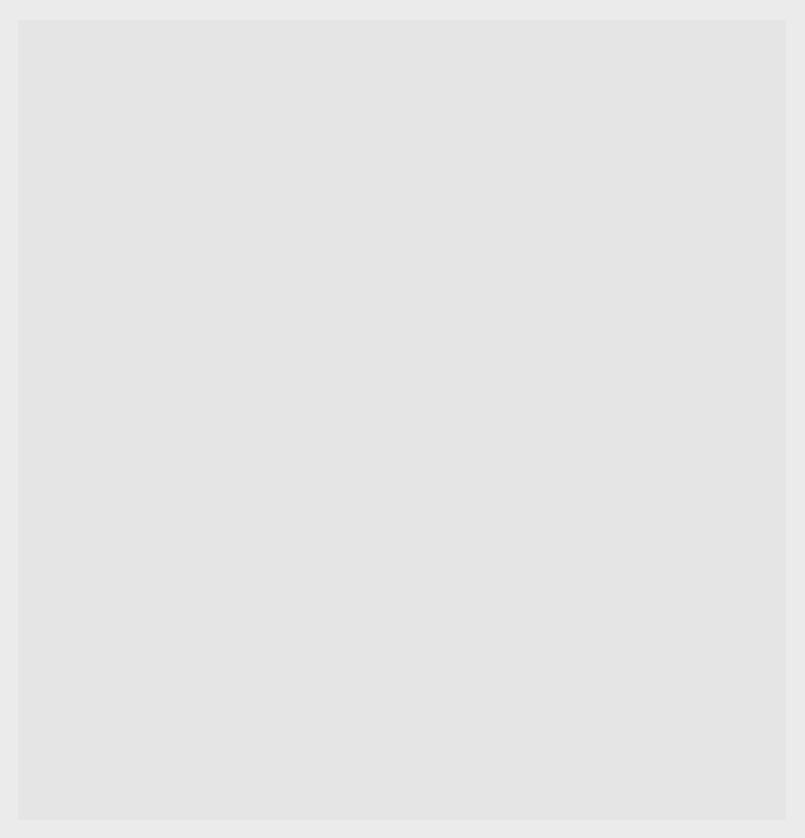
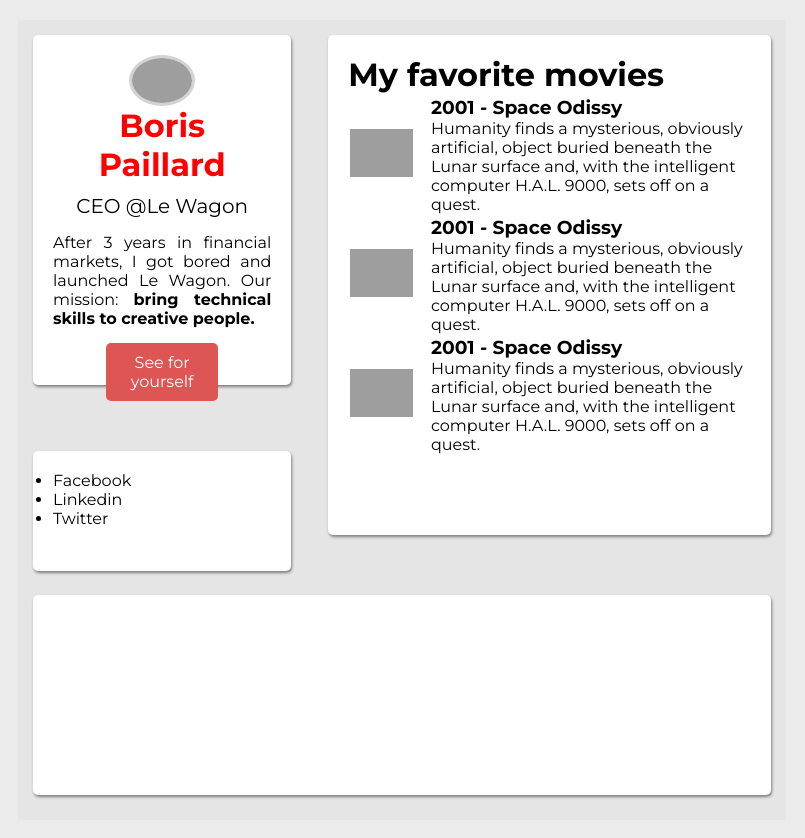
Before and after one commit to amedeopro/html-about-page, a plain HTML site: page index.html in a window 1280 px wide. Shown: the whole page, without its empty margins (238-1043 px from the left). Drawn offline with Linux system fonts and the light colour scheme; grey boxes are pictures that could not be loaded.

Commit message:
Struttura ok, manca contenuto

```diff
--- a/index.html
+++ b/index.html
@@ -4,10 +4,54 @@
     <meta charset="utf-8">
     <title>About Page</title>
     <link rel="stylesheet" href="style.css">
+    <link href="https://fonts.googleapis.com/css?family=Montserrat:400,700" rel="stylesheet">
   </head>
   <body>
     <div class="container">
 
+      <div class="box-left">
+        <div class="box-left-content">
+          <img src="https://github.com/lewagon/html-css-challenges/blob/master/shared/images/boris.jpg?raw=true" >
+          <h1>Boris Paillard</h1>
+          <span>CEO @Le Wagon</span>
+          <p>After 3 years in financial markets, I got bored and launched Le Wagon. Our mission: <strong>bring technical skills to creative people.</strong></p>
+          <a href="#">See for yourself</a>
+        </div>
+
+        <div class="box-left-bottom-content">
+          <ul>
+            <li>Facebook</li>
+            <li>Linkedin</li>
+            <li>Twitter</li>
+          </ul>
+        </div>
+      </div>
+
+      <div class="box-right">
+        <h1>My favorite movies</h1>
+        <table id="film">
+          <tr>
+            <td><img src="https://github.com/lewagon/html-css-challenges/blob/master/shared/images/space-odyssey.jpg?raw=true"</td>
+            <td> <h3>2001 - Space Odissy</h3> <p>Humanity finds a mysterious, obviously artificial, object buried beneath the Lunar surface and, with the intelligent computer H.A.L. 9000, sets off on a quest.</p> </td>
+          </tr>
+
+          <tr>
+            <td><img src="https://github.com/lewagon/html-css-challenges/blob/master/shared/images/space-odyssey.jpg?raw=true"</td>
+            <td> <h3>2001 - Space Odissy</h3> <p>Humanity finds a mysterious, obviously artificial, object buried beneath the Lunar surface and, with the intelligent computer H.A.L. 9000, sets off on a quest.</p> </td>
+          </tr>
+
+          <tr>
+            <td><img src="https://github.com/lewagon/html-css-challenges/blob/master/shared/images/space-odyssey.jpg?raw=true"</td>
+            <td> <h3>2001 - Space Odissy</h3> <p>Humanity finds a mysterious, obviously artificial, object buried beneath the Lunar surface and, with the intelligent computer H.A.L. 9000, sets off on a quest.</p> </td>
+          </tr>
+        </table>
+
+      </div>
+
+      <div class="footer">
+
+      </div>
+
     </div>
   </body>
 </html>
--- a/style.css
+++ b/style.css
@@ -2,7 +2,7 @@
   box-sizing: border-box;
   padding: 0;
   margin: 0;
-  font-family: 'Open Sans', sans-serif;
+  font-family: 'Montserrat', sans-serif;
 }
 
 body{
@@ -14,4 +14,102 @@ body{
   height: 800px;
   background: rgba(175, 175, 175, 0.1);
   margin: 20px auto;
+  padding: 15px;
 }
+
+.box-left, .box-right{
+  background: white;
+  border-radius: 5px;
+  height: 500px;
+  float: left;
+  box-shadow: 1px 2px 3px grey;
+
+}
+
+.box-left{
+  width: 35%;
+  margin-right: 5%;
+  height: 350px;
+}
+
+.box-right{
+  width: 60%;
+}
+
+.box-left-content, .box-right{
+  padding: 20px;
+}
+
+.box-left-content h1{
+  text-align: center;
+  color: red;
+  margin-bottom: 10px;
+}
+
+.box-left-content span{
+  display: block;
+  font-size: 20px;
+  text-align: center;
+  margin-bottom: 15px;
+}
+
+.box-left-content p{
+  text-align: justify;
+  margin-bottom: 15px;
+}
+
+.box-left-content a{
+  width: 51%;
+  display: block;
+  margin: auto;
+  text-decoration: none;
+  color: white;
+  background: #DD5555;
+  border-radius: 5px;
+  text-align: center;
+  padding: 10px;
+}
+
+.box-left-content a:hover{
+  background: red;
+}
+
+.box-left-content img{
+  display: block;
+  border-radius: 100%;
+  width: 30%;
+  margin: auto;
+  border: 3px solid lightgrey;
+}
+
+.box-left-bottom-content{
+  margin-top: 30px;
+  width: 100%;
+  margin-right: 5%;
+  height: 120px;
+  background: white;
+  border-radius: 5px;
+  box-shadow: 1px 2px 3px grey;
+  padding: 20px;
+}
+
+#film tr td img{
+  width: 80%;
+}
+
+.box-right::after{
+  content: '';
+  display: table;
+  clear: both;
+}
+
+.footer{
+  margin-top: 60px;
+  width: 100%;
+  margin-right: 5%;
+  height: 200px;
+  background: white;
+  border-radius: 5px;
+  box-shadow: 1px 2px 3px grey;
+  float: left;
+}
```
